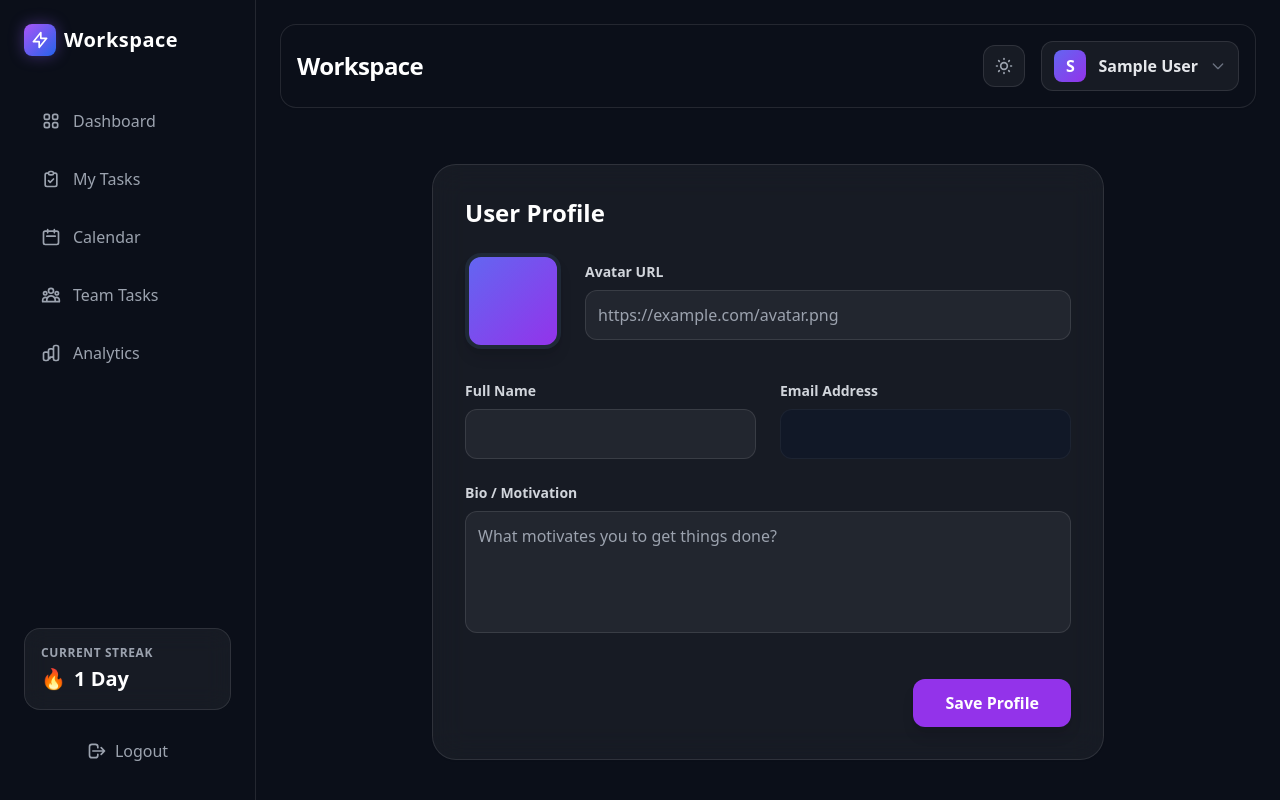
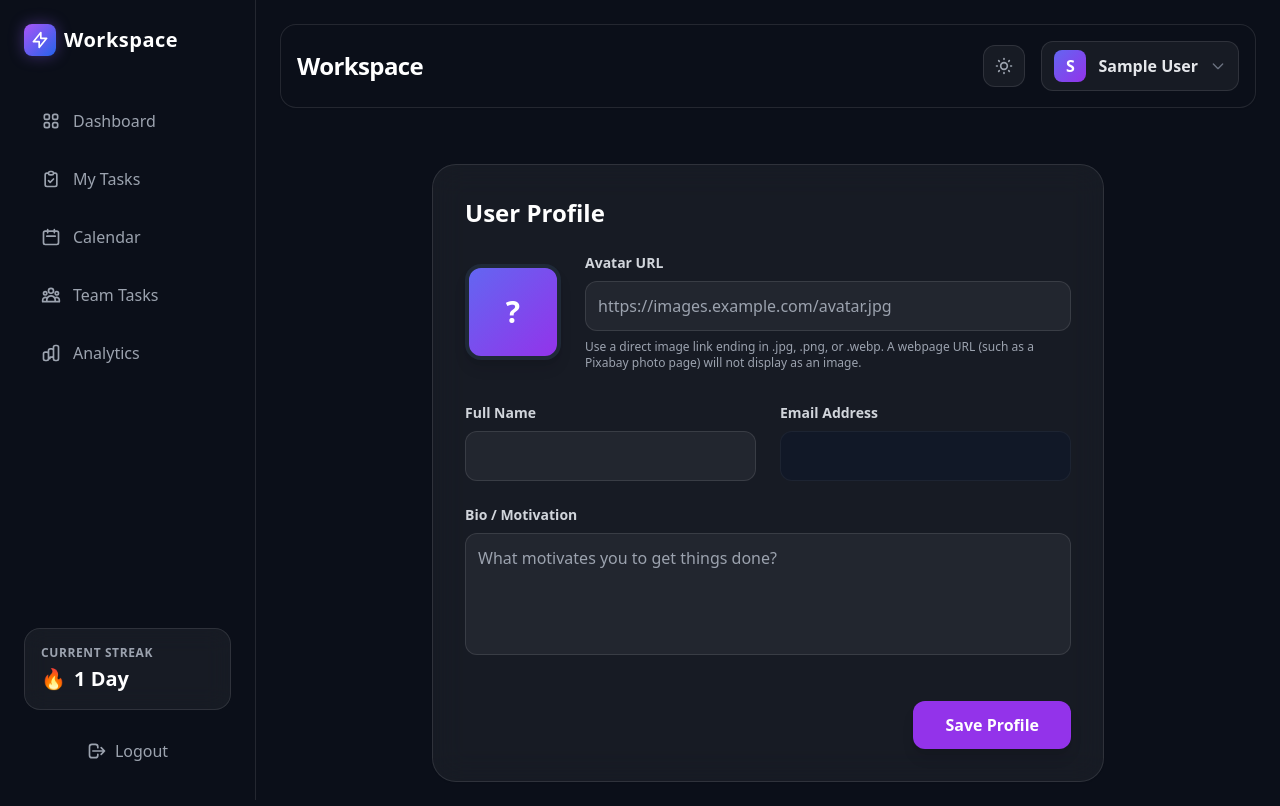
Before and after one commit to ishanshdubey-builds/smart-task-manager, a React app in the folder frontend/: page /profile in a window 1280 px wide. Built offline with nearby package versions, Linux system fonts and the light colour scheme; no server answers; sample sign-in values are in the browser's storage; the HTML template or start-up script is replaced by a standard one.

Commit message:
Handle broken profile avatar URLs

```diff
--- a/frontend/src/pages/Profile.jsx
+++ b/frontend/src/pages/Profile.jsx
@@ -6,11 +6,13 @@ export default function Profile() {
   const [loading, setLoading] = useState(true)
   const [saving, setSaving] = useState(false)
   const [message, setMessage] = useState('')
+  const [avatarFailed, setAvatarFailed] = useState(false)
 
   useEffect(() => {
     API.get('user/me')
       .then(res => {
         setProfile(res.data)
+        setAvatarFailed(false)
         setLoading(false)
       })
       .catch(err => {
@@ -20,7 +22,9 @@ export default function Profile() {
   }, [])
 
   const handleChange = (e) => {
-    setProfile({ ...profile, [e.target.name]: e.target.value })
+    const { name, value } = e.target
+    setProfile({ ...profile, [name]: value })
+    if (name === 'avatar') setAvatarFailed(false)
   }
 
   const handleSubmit = async (e) => {
@@ -34,6 +38,7 @@ export default function Profile() {
         avatar: profile.avatar
       })
       setProfile(res.data)
+      setAvatarFailed(false)
       setMessage('Profile updated successfully! 🎉')
     } catch (err) {
       setMessage('Error updating profile.')
@@ -59,19 +64,36 @@ export default function Profile() {
 
         <form onSubmit={handleSubmit} className="space-y-6">
           <div className="flex items-center gap-6 mb-8">
-            <div className="w-24 h-24 rounded-2xl bg-gradient-to-br from-indigo-500 to-purple-600 flex items-center justify-center font-bold text-3xl text-white shadow-lg overflow-hidden border-4 border-white dark:border-gray-800">
-              {profile.avatar ? <img src={profile.avatar} alt="avatar" className="w-full h-full object-cover"/> : profile.name?.charAt(0)?.toUpperCase()}
+            <div className="w-24 h-24 shrink-0 rounded-2xl bg-gradient-to-br from-indigo-500 to-purple-600 flex items-center justify-center font-bold text-3xl text-white shadow-lg overflow-hidden border-4 border-white dark:border-gray-800">
+              {profile.avatar && !avatarFailed ? (
+                <img
+                  src={profile.avatar}
+                  alt="Profile avatar"
+                  className="w-full h-full object-cover"
+                  onError={() => setAvatarFailed(true)}
+                />
+              ) : (
+                profile.name?.charAt(0)?.toUpperCase() || '?'
+              )}
             </div>
             <div className="flex-1">
               <label className="block text-sm font-semibold text-gray-700 dark:text-gray-300 mb-2">Avatar URL</label>
               <input
-                type="text"
+                type="url"
                 name="avatar"
                 value={profile.avatar || ''}
                 onChange={handleChange}
-                placeholder="https://example.com/avatar.png"
+                placeholder="https://images.example.com/avatar.jpg"
                 className="w-full p-3 bg-gray-50 dark:bg-white/5 border border-gray-200 dark:border-white/10 rounded-xl focus:ring-2 focus:ring-purple-500 outline-none transition-all dark:text-white"
               />
+              <p className="mt-2 text-xs text-gray-500 dark:text-gray-400">
+                Use a direct image link ending in .jpg, .png, or .webp. A webpage URL (such as a Pixabay photo page) will not display as an image.
+              </p>
+              {avatarFailed && (
+                <p className="mt-1 text-xs text-amber-600 dark:text-amber-400">
+                  This link did not load as an image. Try a direct image URL.
+                </p>
+              )}
             </div>
           </div>
 
```
